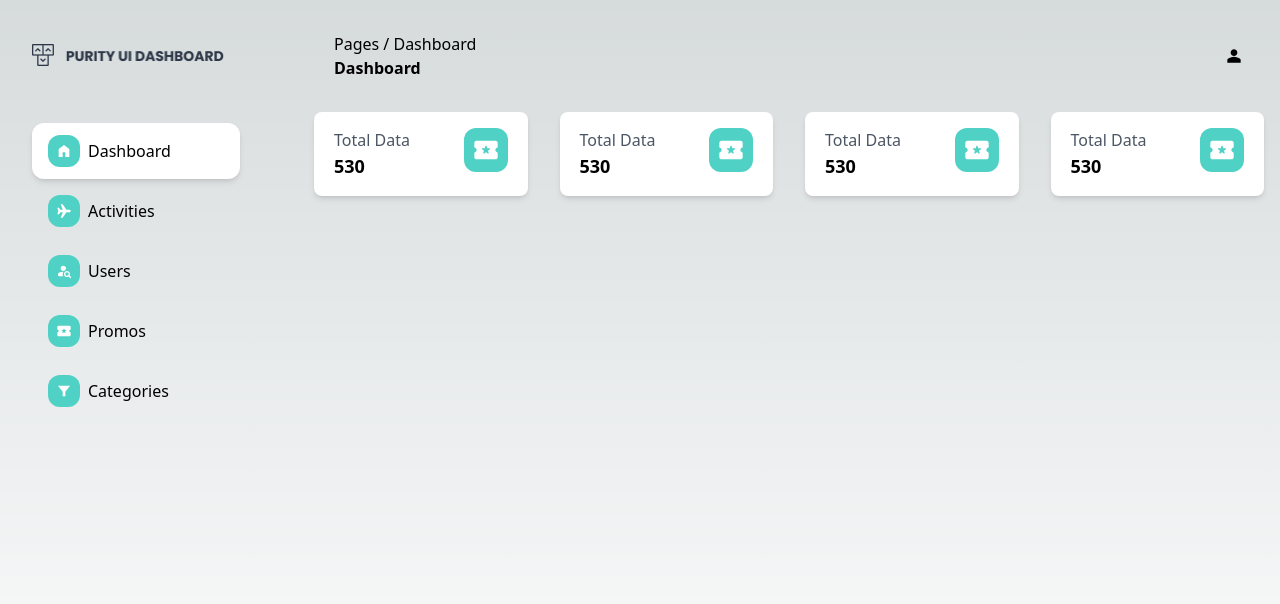
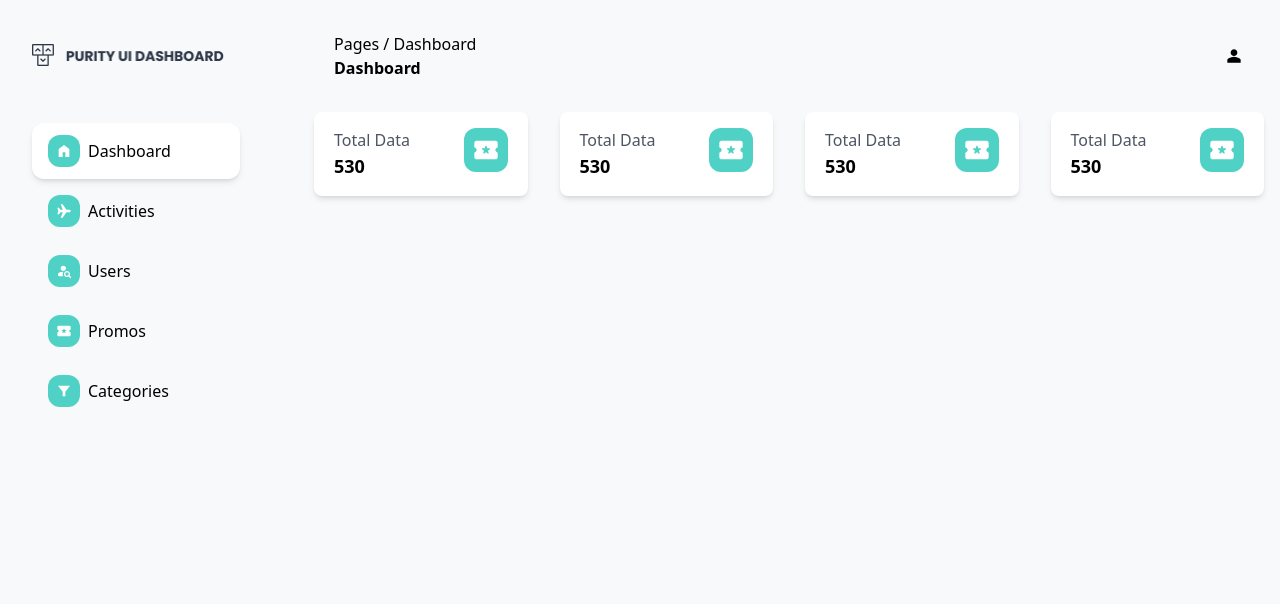
Before and after one commit to m-nazhat-adiba/trippin-travel-admin-UI, a Next.js app: page / in a window 1280 px wide. Shown: the top 604 px of the page. Built offline with nearby package versions, Linux system fonts and the light colour scheme.

Commit message:
deleted unnecessary styles and add font styles into body

```diff
--- a/src/styles/globals.css
+++ b/src/styles/globals.css
@@ -2,26 +2,8 @@
 @tailwind components;
 @tailwind utilities;
 
-:root {
-  --foreground-rgb: 0, 0, 0;
-  --background-start-rgb: 214, 219, 220;
-  --background-end-rgb: 255, 255, 255;
-}
-
-@media (prefers-color-scheme: dark) {
-  :root {
-    --foreground-rgb: 255, 255, 255;
-    --background-start-rgb: 0, 0, 0;
-    --background-end-rgb: 0, 0, 0;
-  }
-}
-
 body {
   color: rgb(var(--foreground-rgb));
-  background: linear-gradient(
-      to bottom,
-      transparent,
-      rgb(var(--background-end-rgb))
-    )
-    rgb(var(--background-start-rgb));
+  background: #f8f9fa;
+  font-family: var(--font-poppins);
 }
```
